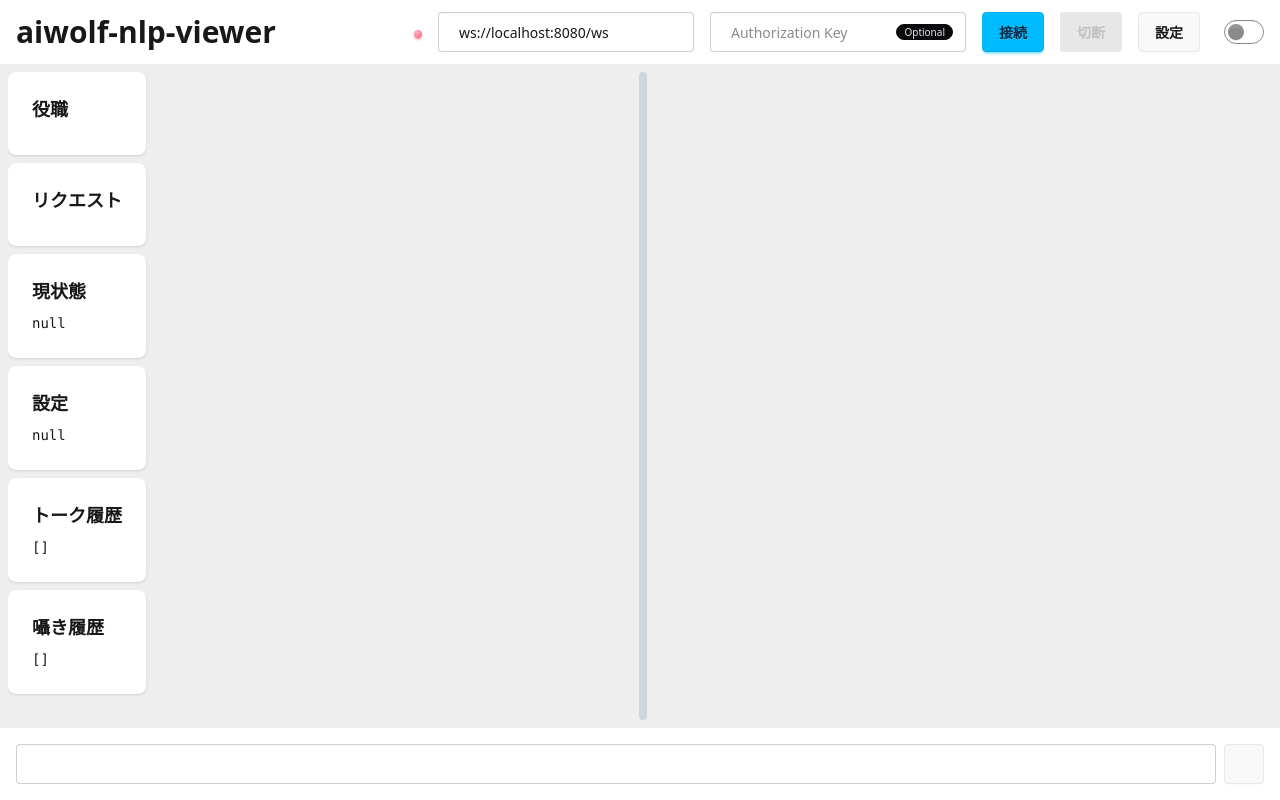
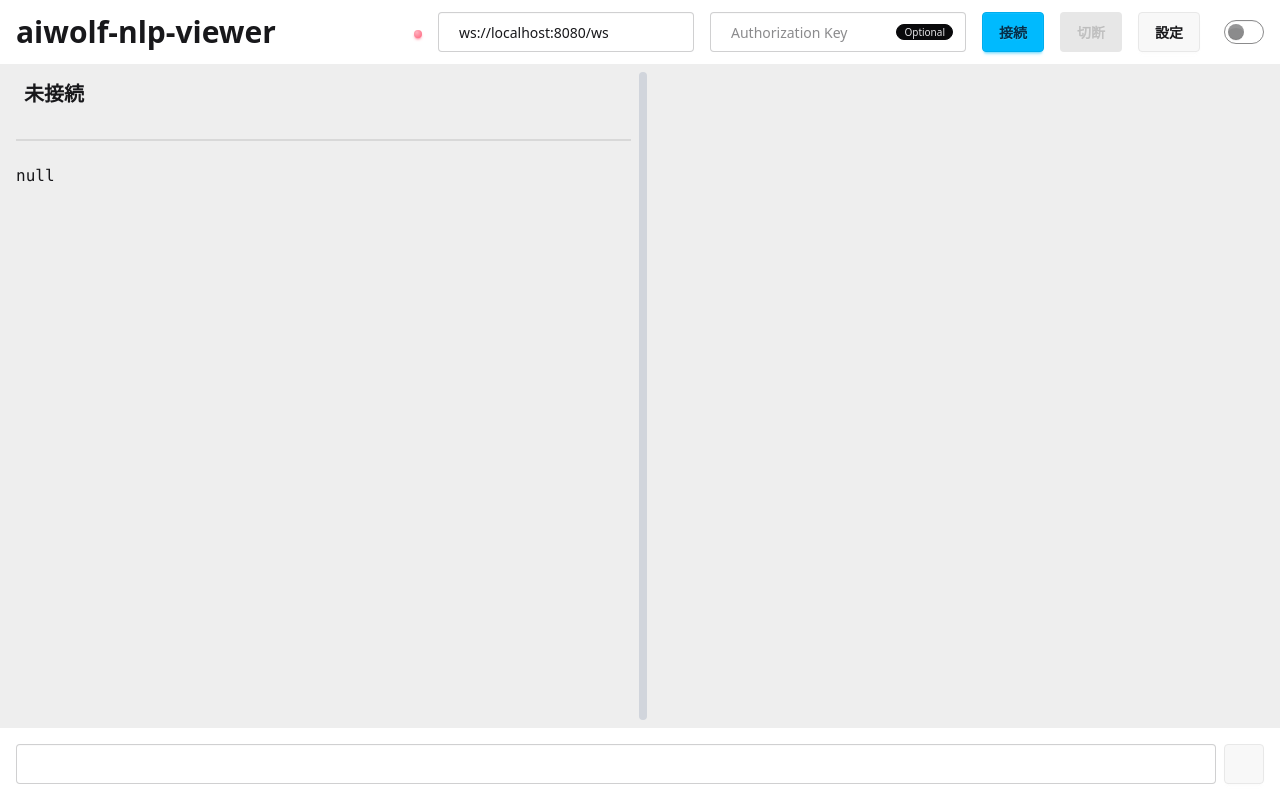
Before and after one commit to aiwolfdial/aiwolf-nlp-viewer, a SvelteKit app: page /agent in a window 1280 px wide. Built offline with nearby package versions, Linux system fonts and the light colour scheme.

Commit message:
[update] エージェントの状態の表示を見やすく改良

```diff
--- a/src/lib/utils/agent-socket.ts
+++ b/src/lib/utils/agent-socket.ts
@@ -1,5 +1,5 @@
 import { agentSettings } from '$lib/stores/agent-settings';
-import { Request, Role, type Info, type Packet, type Setting, type Talk } from '$lib/types/agent';
+import { Request, Role, type Info, type Judge, type Packet, type Setting, type Talk } from '$lib/types/agent';
 import type { AgentSettings } from '$lib/types/agent-settings';
 import { writable } from 'svelte/store';
 
@@ -9,6 +9,8 @@ export interface AgentSocket {
     role: Role | null;
     request: Request | null;
     info: Info | null;
+    mediumResults: Judge[];
+    divineResults: Judge[];
     setting: Setting | null;
     talkHistory: Talk[];
     whisperHistory: Talk[];
@@ -21,6 +23,8 @@ function createAgentSocketState() {
         role: null,
         request: null,
         info: null,
+        mediumResults: [],
+        divineResults: [],
         setting: null,
         talkHistory: [],
         whisperHistory: [],
@@ -67,6 +71,12 @@ function createAgentSocketState() {
 
                     if (packet.info) {
                         newState.info = packet.info;
+                        if (packet.info.mediumResult) {
+                            newState.mediumResults.push(packet.info.mediumResult);
+                        }
+                        if (packet.info.divineResult) {
+                            newState.divineResults.push(packet.info.divineResult);
+                        }
                     }
                     if (packet.setting) {
                         newState.setting = packet.setting;
--- a/src/routes/agent/+page.svelte
+++ b/src/routes/agent/+page.svelte
@@ -1,13 +1,16 @@
 <script lang="ts">
   import { browser } from "$app/environment";
   import { agentSettings } from "$lib/stores/agent-settings";
-  import type {
-    Info,
-    Packet,
-    Request,
-    Role,
-    Setting,
-    Talk,
+  import {
+    Species,
+    Status,
+    type Info,
+    type Judge,
+    type Packet,
+    type Request,
+    type Role,
+    type Setting,
+    type Talk,
   } from "$lib/types/agent";
   import { type AgentSettings } from "$lib/types/agent-settings";
   import { agentSocketState } from "$lib/utils/agent-socket";
@@ -21,6 +24,8 @@
   const role = writable<Role | null>(null);
   const request = writable<Request | null>(null);
   const info = writable<Info | null>(null);
+  const mediumResults = writable<Judge[]>([]);
+  const divineResults = writable<Judge[]>([]);
   const setting = writable<Setting | null>(null);
   const talkHistory = writable<Talk[]>([]);
   const whisperHistory = writable<Talk[]>([]);
@@ -76,6 +81,8 @@
       role.set(value.role);
       request.set(value.request);
       info.set(value.info);
+      mediumResults.set(value.mediumResults);
+      divineResults.set(value.divineResults);
       setting.set(value.setting);
       talkHistory.set(value.talkHistory);
       whisperHistory.set(value.whisperHistory);
@@ -109,61 +116,102 @@
   <div class="flex flex-1 overflow-hidden w-full flex-col">
     <div class="flex-auto bg-base-300 p-2 h-full overflow-hidden">
       <div class="flex flex-row h-full" bind:this={containerRef}>
-        <div class="overflow-y-auto pr-2 h-full" style="width: {width}%">
-          <div class="grid auto-cols-max grid-flow-row gap-2">
-            <div class="card bg-base-100 shadow-sm">
-              <div class="card-body">
-                <h2 class="card-title">役職</h2>
-                <pre class="overflow-x-auto">{$role}</pre>
+        <div class="overflow-y-auto px-2 h-full" style="width: {width}%">
+          <pre class="font-bold text-xl p-2">{$info?.agent ??
+              "未接続"} {$role}</pre>
+          {#if $request !== null}
+            <pre class="bg-primary text-primary-content p-2">{$request}</pre>
+          {/if}
+          {#if $info !== null}
+            <div class="p-2">
+              {#each Object.entries($info.statusMap ?? {}) as [key, value]}
+                <div class="flex flex-row gap-2">
+                  <pre>{key}</pre>
+                  <pre>{($info.roleMap ?? {})[key] ?? "-"}</pre>
+                  {#if value === Status.ALIVE}
+                    <pre
+                      class="font-bold bg-info text-info-content ml-auto">{value}</pre>{:else}
+                    <pre
+                      class="font-bold bg-error text-error-content ml-auto">{value}</pre>
+                  {/if}
+                </div>
+              {/each}
+            </div>
+            {#if $mediumResults.length > 0}
+              <h2 class="font-bold text-lg p-2">霊能結果</h2>
+              {#each $mediumResults as { day, target, result }}
+                <div class="flex flex-row gap-2">
+                  <pre>{target}</pre>
+                  <pre>(Day{day})</pre>
+                  {#if result === Species.HUMAN}
+                    <pre
+                      class="font-bold bg-info text-info-content ml-auto">{result}</pre>{:else}
+                    <pre
+                      class="font-bold bg-error text-error-content ml-auto">{result}</pre>
+                  {/if}
+                </div>
+              {/each}
+            {/if}
+            {#if $divineResults.length > 0}
+              <h2 class="font-bold text-lg p-2">占い結果</h2>
+              {#each $mediumResults as { day, target, result }}
+                <div class="flex flex-row gap-2">
+                  <pre>{target}</pre>
+                  <pre>(Day{day})</pre>
+                  {#if result === Species.HUMAN}
+                    <pre
+                      class="font-bold bg-info text-info-content ml-auto">{result}</pre>{:else}
+                    <pre
+                      class="font-bold bg-error text-error-content ml-auto">{result}</pre>
+                  {/if}
+                </div>
+              {/each}
+            {/if}
+          {/if}
+          {#if $talkHistory.length > 0}
+            <h2 class="font-bold text-lg p-2">トーク履歴</h2>
+          {/if}
+          {#each $talkHistory as { agent, day, idx, text, skip, over }}
+            <div
+              class="chat"
+              class:chat-end={agent === $info?.agent}
+              class:chat-start={agent !== $info?.agent}
+            >
+              <div class="chat-image avatar avatar-placeholder">
+                <div class="bg-neutral text-neutral-content w-12 rounded-full">
+                  <span class="text-2xl"
+                    >{Number(agent.match(/Agent\[(\d+)\]/)?.[1]) ?? ""}</span
+                  >
+                </div>
               </div>
+              <div class="chat-header"></div>
+              <div class="chat-bubble bg-base-100">{text}</div>
+              <div class="chat-footer opacity-50">Day {day} Idx {idx}</div>
             </div>
-            <div class="card bg-base-100 shadow-sm">
-              <div class="card-body">
-                <h2 class="card-title">リクエスト</h2>
-                <pre class="overflow-x-auto">{$request}</pre>
+          {/each}
+          {#if $whisperHistory.length > 0}
+            <h2 class="font-bold text-lg p-2">囁き履歴</h2>
+          {/if}
+          {#each $whisperHistory as { agent, day, idx, text, skip, over }}
+            <div
+              class="chat"
+              class:chat-end={agent === $info?.agent}
+              class:chat-start={agent !== $info?.agent}
+            >
+              <div class="chat-image avatar avatar-placeholder">
+                <div class="bg-neutral text-neutral-content w-12 rounded-full">
+                  <span class="text-2xl"
+                    >{Number(agent.match(/Agent\[(\d+)\]/)?.[1]) ?? ""}</span
+                  >
+                </div>
               </div>
+              <div class="chat-header"></div>
+              <div class="chat-bubble bg-base-100">{text}</div>
+              <div class="chat-footer opacity-50">Day {day} Idx {idx}</div>
             </div>
-            <div class="card bg-base-100 shadow-sm">
-              <div class="card-body">
-                <h2 class="card-title">現状態</h2>
-                <pre class="overflow-x-auto">{JSON.stringify(
-                    $info,
-                    null,
-                    2
-                  )}</pre>
-              </div>
-            </div>
-            <div class="card bg-base-100 shadow-sm">
-              <div class="card-body">
-                <h2 class="card-title">設定</h2>
-                <pre class="overflow-x-auto">{JSON.stringify(
-                    $setting,
-                    null,
-                    2
-                  )}</pre>
-              </div>
-            </div>
-            <div class="card bg-base-100 shadow-sm">
-              <div class="card-body">
-                <h2 class="card-title">トーク履歴</h2>
-                <pre class="overflow-x-auto">{JSON.stringify(
-                    $talkHistory,
-                    null,
-                    2
-                  )}</pre>
-              </div>
-            </div>
-            <div class="card bg-base-100 shadow-sm">
-              <div class="card-body">
-                <h2 class="card-title">囁き履歴</h2>
-                <pre class="overflow-x-auto">{JSON.stringify(
-                    $whisperHistory,
-                    null,
-                    2
-                  )}</pre>
-              </div>
-            </div>
-          </div>
+          {/each}
+          <div class="divider"></div>
+          <pre>{JSON.stringify($setting, null, 2)}</pre>
         </div>
         <button
           class="cursor-ew-resize w-2 rounded bg-gray-300 hover:bg-gray-400 active:bg-gray-500 transition-colors border-0"
```
